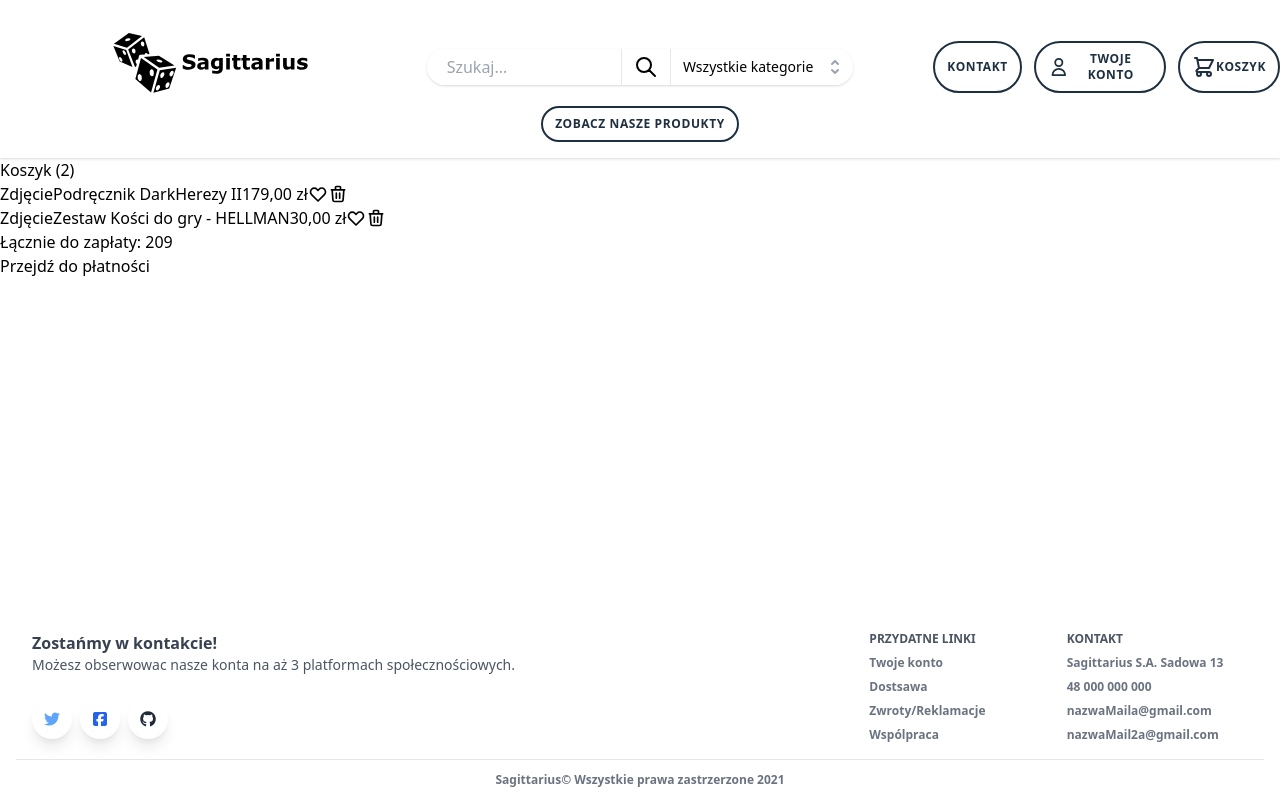
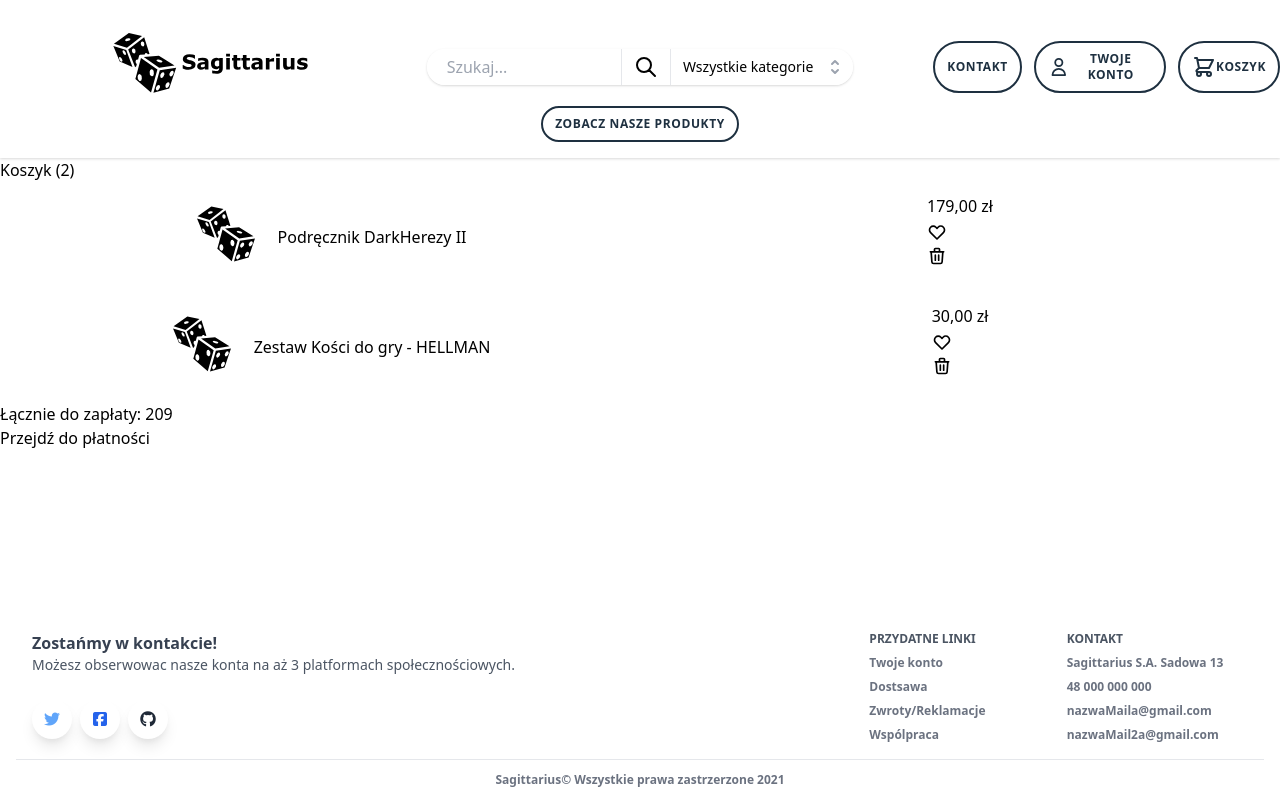
Before and after one commit to Lorn-Hukka/IO, a Next.js app: page /cart in a window 1280 px wide. Built offline with nearby package versions, Linux system fonts and the light colour scheme.

Commit message:
Stylizacja CartItem

```diff
--- a/components/CartItem.js
+++ b/components/CartItem.js
@@ -1,21 +1,25 @@
 import { TrashIcon } from '@heroicons/react/outline'
 import { HeartIcon } from '@heroicons/react/outline'
+import Image from 'next/dist/client/image';
 const CartItem = ({ product }) => {
     return (
-        <div className="flex items-center">
-            <div>
-                Zdjęcie
+        <div className="grid grid-cols-2 justify-items-center">
+            <div className='flex items-center'>
+                <div className='m-5'>
+                    <Image src="/logo.svg" alt="logo" width ={64} height={64} /> {/*placeholder*/}
+                </div>
+
+                <div className=''>
+                    {product.name}
+                </div>
             </div>
 
-            <div>
-                {product.name}
+            <div className='m-3'>
+                {product.price}
+
+                <HeartIcon className="my-1 h-5 w-5 hover:bg-gray-200 hover:cursor-pointer"/>
+                <TrashIcon className="my-1 h-5 w-5 hover:bg-gray-200 hover:cursor-pointer"/>
             </div>
-
-            <div>
-                {product.price}
-            </div>
-            <HeartIcon className="h-5 w-5"/>
-            <TrashIcon className="h-5 w-5"/>
 
         </div>
      );
```
